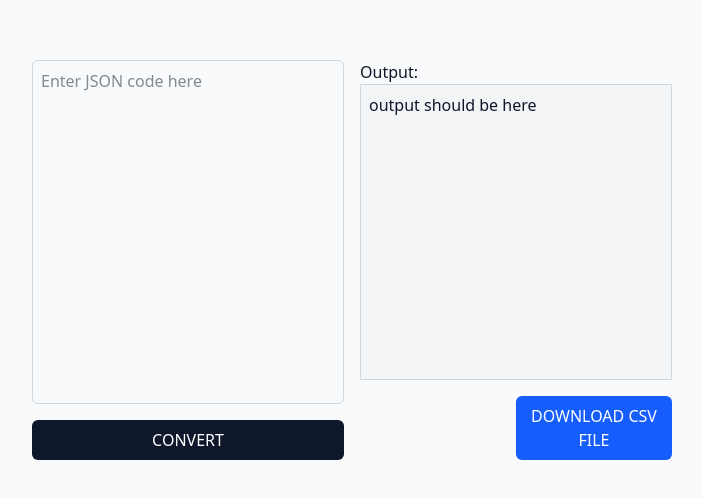
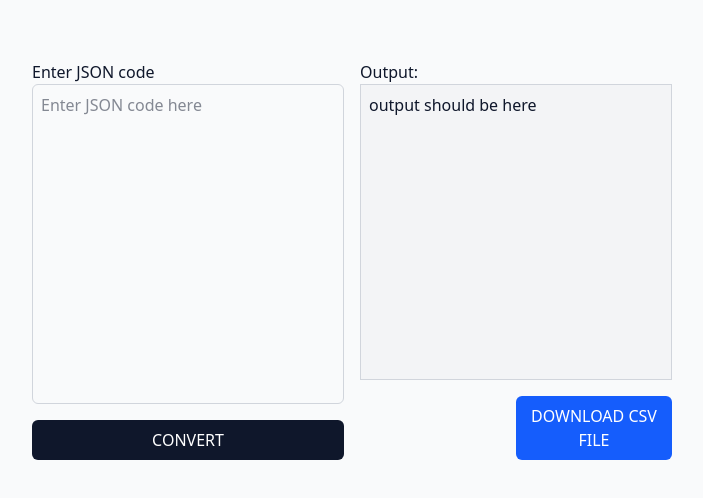
Before and after one commit to Omar-Risi/json-2-csv, a React (Vite) app in the folder app/: page / in a window 1280 px wide. Shown: the part 140-638 px from the top of the page, without its empty margins (288-991 px from the left). Built offline with nearby package versions, Linux system fonts and the light colour scheme.

Commit message:
fix(ui): replaced for with htmlFor

```diff
--- a/app/src/App.jsx
+++ b/app/src/App.jsx
@@ -28,6 +28,7 @@ function App() {
       <main className="flex justify-center items-center flex-col h-screen">
         <div className="w-[75vw] lg:w-[50vw] lg:grid grid-cols-2 gap-4 min-h-1/2">
           <form className="flex flex-col" onSubmit={handleSubmit}>
+            <label htmlFor="code" className="font-medium">Enter JSON code</label>
             <textarea name="code" value={input} onChange={handleChange} className=" text-slate-900 flex-1 w-full border border-gray-300 rounded-md p-2 overflow-y-scroll resize-none" placeholder="Enter JSON code here"></textarea>
             <button type="submit" className="mt-4 w-full py-2 text-center px-4 bg-slate-900 text-white rounded-md font-medium uppercase hover:bg-slate-800 cursor-pointer"> Convert </button>
           </form>
```
